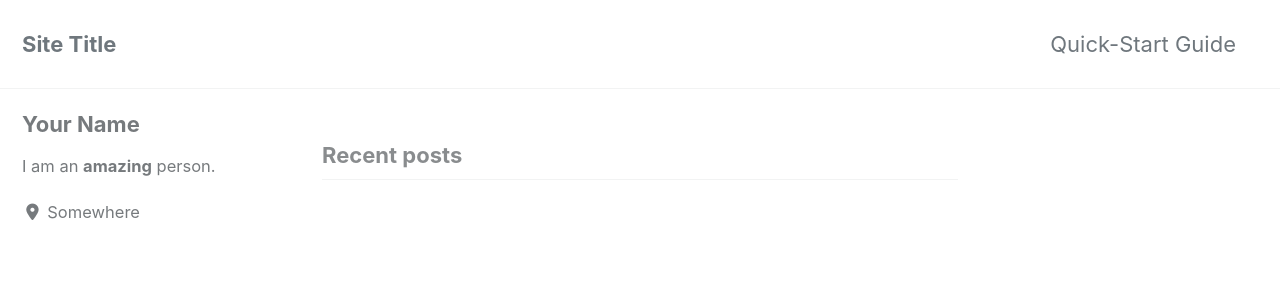
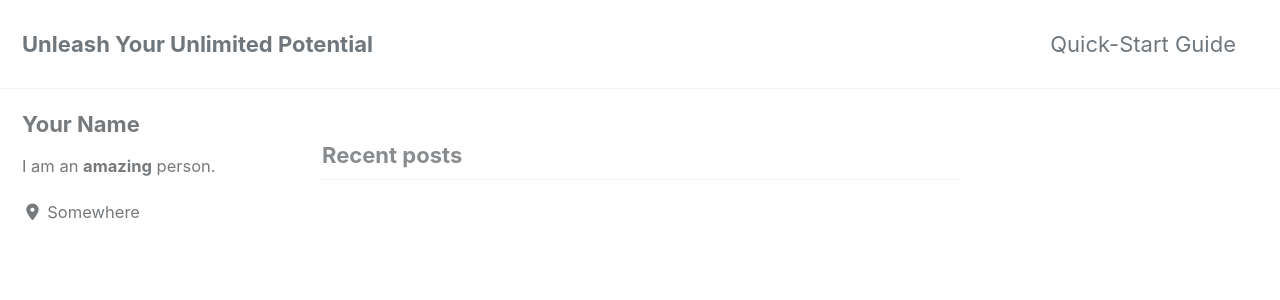
Before and after one commit to josh-burdett/josh-burdett.github.io, a Jekyll site: the page built from index.html, in a window 1280 px wide and 900 px high. Shown: the top 300 px of the window. Built offline with Jekyll 4.4.1, drawn with Linux system fonts in a browser that asks for light colours; cached includes are drawn as plain includes; nearby versions of some CDN libraries; the list of posts is cut into pages by our own code; some of the changed text lies outside the part shown.

Commit message:
Updates to _config.yml

```diff
--- a/_config.yml
+++ b/_config.yml
@@ -16,10 +16,10 @@ minimal_mistakes_skin    : "default" # "air", "aqua", "contrast", "dark", "dirt"
 
 # Site Settings
 locale                   : "en-US"
-title                    : "Site Title"
+title                    : "Unleash Your Unlimited Potential"
 title_separator          : "-"
-subtitle                 : # site tagline that appears below site title in masthead
-name                     : "Your Name"
+subtitle                 : # A Mindset Journey
+name                     : "Josh Burdett"
 description              : "An amazing website."
 url                      : # the base hostname & protocol for your site e.g. "https://mmistakes.github.io"
 baseurl                  : # the subpath of your site, e.g. "/blog"
```
